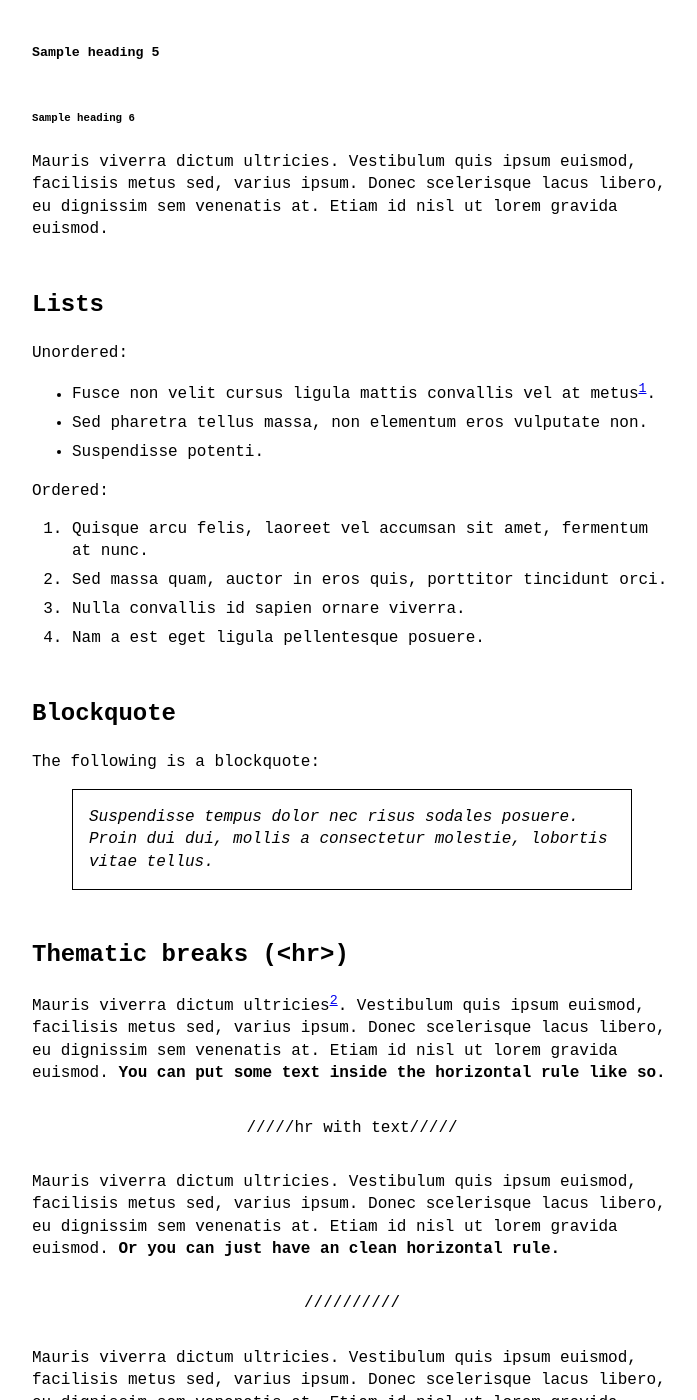
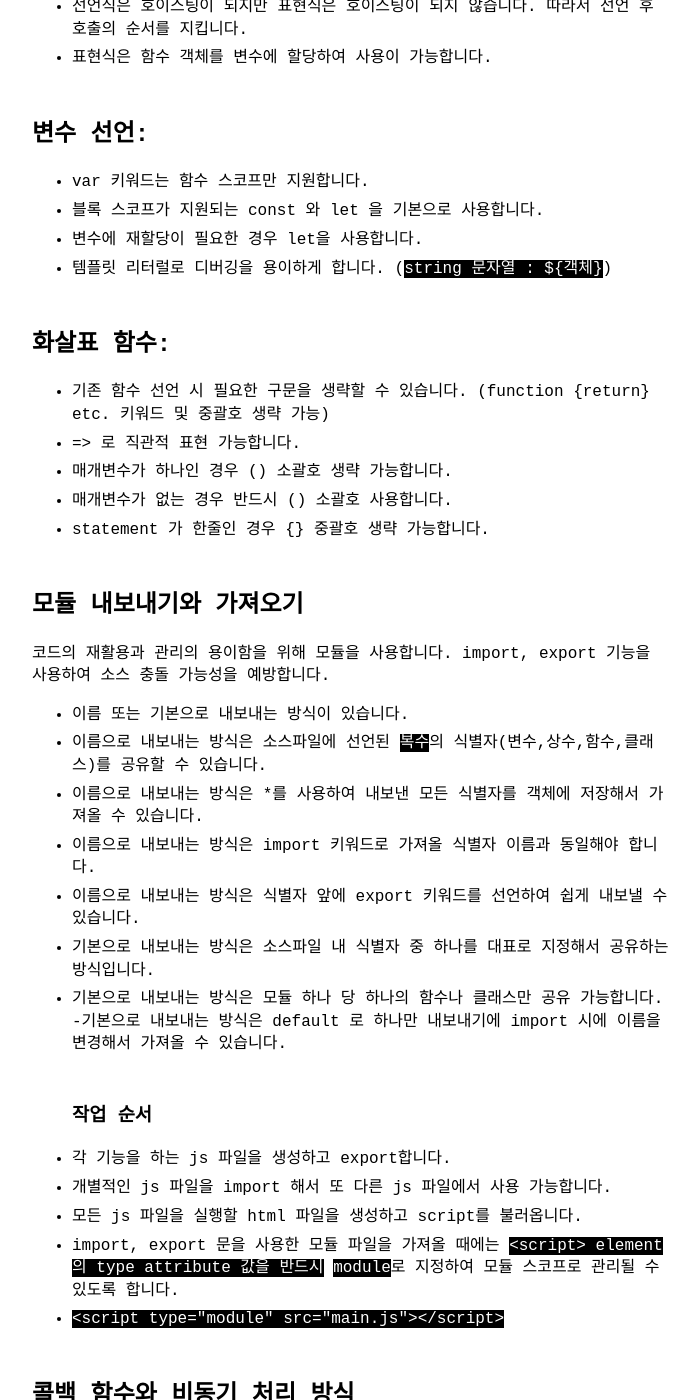
Before and after one commit to democracyjo/democracyjo.github.io, a Jekyll site: the page built from _posts/2024-01-04-about PWA.md, in a window 1280 px wide and 1400 px high, scrolled down 504 px. Shown: the whole window, without its empty margins (288-985 px from the left). Built offline with Jekyll 4.4.1, drawn with Linux system fonts in a browser that asks for light colours; some of the changed text lies outside the part shown.

Commit message:
2024-01-04 17:50 commit

```diff
--- a/_posts/2024-01-04-about PWA.md
+++ b/_posts/2024-01-04-about PWA.md
@@ -3,7 +3,65 @@ layout: post
 category: example
 ---
 
-자바스크립트 한국어 테스트
+PWA 개발에 필요한 기본 개념에 대해서 설명합니다.
+
+# PWA 핵심 기능
+
+# 모던 자바스크립트
+
+모던 자바스크립트에 사용되는 주요 기능을 설명합니다
+
+## 재활용되는 블록 함수:
+- 함수 사용법은 선언식과 표현식으로 구분합니다.
+- 선언식은 호이스팅이 되지만 표현식은 호이스팅이 되지 않습니다. 따라서 선언 후 호출의 순서를 지킵니다.
+- 표현식은 함수 객체를 변수에 할당하여 사용이 가능합니다.
+
+## 변수 선언:
+- var 키워드는 함수 스코프만 지원합니다.
+- 블록 스코프가 지원되는 const 와 let 을 기본으로 사용합니다.
+- 변수에 재할당이 필요한 경우 let을 사용합니다.
+- 템플릿 리터럴로 디버깅을 용이하게 합니다. (`string 문자열 : ${객체}`)
+
+## 화살표 함수:
+- 기존 함수 선언 시 필요한 구문을 생략할 수 있습니다. (function {return} etc. 키워드 및 중괄호 생략 가능)
+- => 로 직관적 표현 가능합니다.
+- 매개변수가 하나인 경우 () 소괄호 생략 가능합니다.
+- 매개변수가 없는 경우 반드시 () 소괄호 사용합니다.
+- statement 가 한줄인 경우 {} 중괄호 생략 가능합니다.
+
+## 모듈 내보내기와 가져오기
+코드의 재활용과 관리의 용이함을 위해 모듈을 사용합니다.
+import, export 기능을 사용하여 소스 충돌 가능성을 예방합니다.
+
+- 이름 또는 기본으로 내보내는 방식이 있습니다.
+- 이름으로 내보내는 방식은 소스파일에 선언된 `복수`의 식별자(변수,상수,함수,클래스)를 공유할 수 있습니다.
+- 이름으로 내보내는 방식은 *를 사용하여 내보낸 모든 식별자를 객체에 저장해서 가져올 수 있습니다.
+- 이름으로 내보내는 방식은 import 키워드로 가져올 식별자 이름과 동일해야 합니다.
+- 이름으로 내보내는 방식은 식별자 앞에 export 키워드를 선언하여 쉽게 내보낼 수 있습니다.
+- 기본으로 내보내는 방식은 소스파일 내 식별자 중 하나를 대표로 지정해서 공유하는 방식입니다.
+- 기본으로 내보내는 방식은 모듈 하나 당 하나의 함수나 클래스만 공유 가능합니다.
+-기본으로 내보내는 방식은 default 로 하나만 내보내기에 import 시에 이름을 변경해서 가져올 수 있습니다.
+### 작업 순서
+- 각 기능을 하는 js 파일을 생성하고 export합니다.
+- 개별적인 js 파일을 import 해서 또 다른 js 파일에서 사용 가능합니다.
+- 모든 js 파일을 실행할 html 파일을 생성하고 script를 불러옵니다.
+- import, export 문을 사용한 모듈 파일을 가져올 때에는 `<script> element의 type attribute 값을 반드시` `module`로 지정하여 모듈 스코프로 관리될 수 있도록 합니다.
+- `<script type="module" src="main.js"></script>`
+
+## 콜백 함수와 비동기 처리 방식
+### 동기 및 비동기 처리
+동기 처리는 코드가 순서대로, 비동기 처리는 모든 코드가 독립적으로 실행됩니다.
+
+### 콜백 함수
+콜백 함수란 어떤 함수의 매개변수로 전달된 함수를 말합니다.
+자바스크립트에서는 함수를 객체로 취급하기에 함수의 매개변수로 함수를 전달받을 수 있습니다.
+- 매개변수로 전달받은 함수를 콜백 함수로 이용할 때는 관용적으로 매개변수 이름에 `callback` 단어를 함께 표기합니다.
+
+
+
+
+==========================================================================
+
 
 # Sample heading 1
 ## Sample heading 2
```
